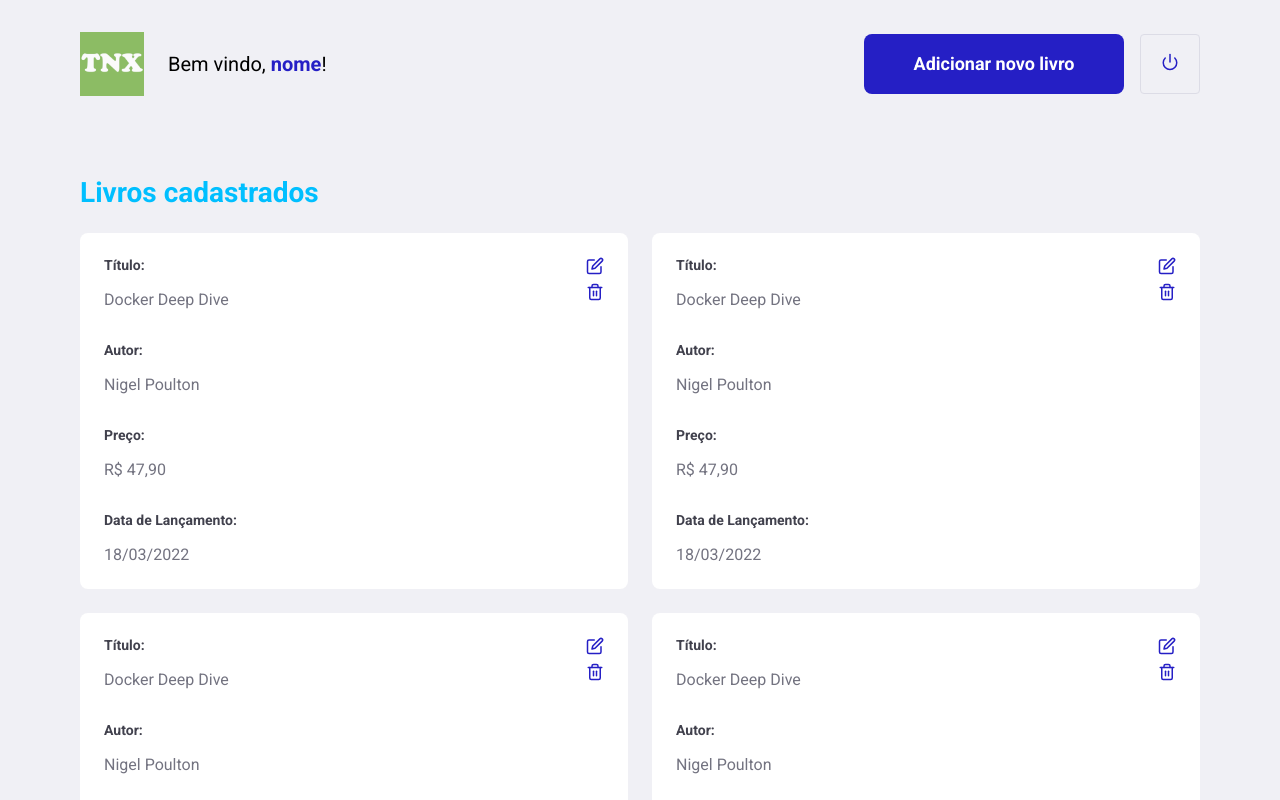
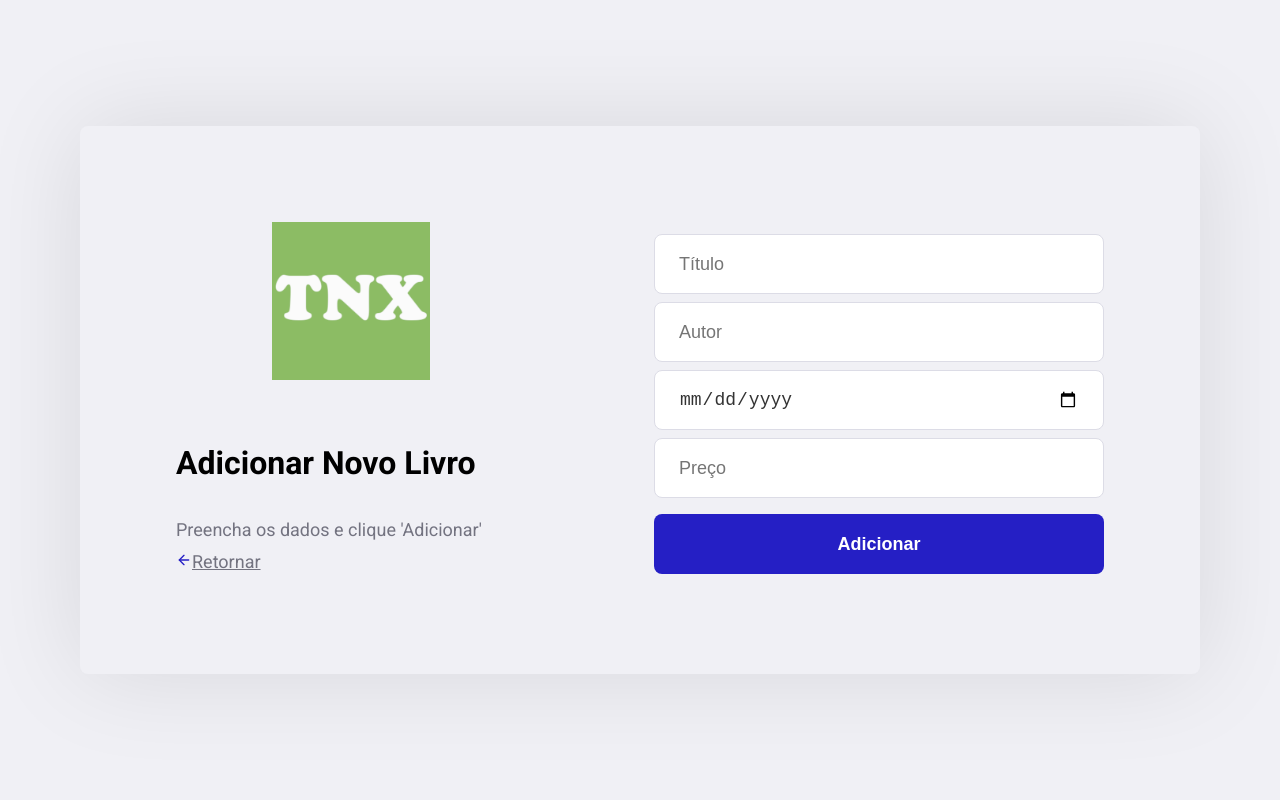
Before and after one commit to tarcnux/react-js-spring-boot-api, a React (Create React App) app in the folder client/: page /book/new in a window 1280 px wide. Shown: the top 800 px of the page. Built offline with nearby package versions, Linux system fonts and the light colour scheme.

Commit message:
Cria e estiliza o cadastro de livros

```diff
--- /dev/null
+++ b/client/src/pages/NewBook/index.js
@@ -0,0 +1,32 @@
+import React from "react";
+import { Link } from "react-router-dom";
+import { FiArrowLeft } from 'react-icons/fi';
+
+import './styles.css';
+import logoImage from '../../assets/logo.png';
+
+export default function NewBook() {
+    return (
+        <div className="new-book-container">
+            <div className="content">
+                <section className="form">
+                    <img src={logoImage} alt="TNX Logo" />
+                    <h1>Adicionar Novo Livro</h1>
+                    <p>Preencha os dados e clique 'Adicionar'</p>
+                    <Link className="back-link" to="/books">
+                        <FiArrowLeft size={16} color="251fc5" />
+                        <span>Retornar</span>
+                    </Link>
+                </section>
+                <form>
+                    <input type="text" placeholder="Título" />
+                    <input type="text" placeholder="Autor" />
+                    <input type="date" />
+                    <input type="text" placeholder="Preço" />
+
+                    <button type="submit" className="button">Adicionar</button>
+                </form>
+            </div>
+        </div>
+    );
+}
--- /dev/null
+++ b/client/src/pages/NewBook/styles.css
@@ -0,0 +1,67 @@
+.new-book-container {
+    width: 100%;
+    max-width: 1120px;
+    height: 100vh;
+    margin: 0 auto;
+
+    display: flex;
+    align-items: center;
+    justify-content: space-between;
+}
+
+.new-book-container .content {
+    width: 100%;
+    padding: 96px;
+    background: #F0F0F5;
+    box-shadow: 0 0 100px rgba(0, 0, 0, 0.1);
+    border-radius: 8px;
+
+    display: flex;
+    justify-content: space-between;
+    align-items: center;
+
+}
+
+.new-book-container .content section {
+    width: 100%;
+    max-width: 380px;
+}
+
+.new-book-container section.form{
+    width: 100%;
+    max-width: 350px;
+    margin-right: 30px;
+}
+
+.new-book-container section.form img {
+    width: 45%;
+    margin-left: auto;
+    margin-right: auto;
+    display: block;
+}
+
+.new-book-container .content section h1{
+    margin: 64px 0 32px;
+    font-size: 32px;
+}
+
+.new-book-container .content section p {
+    font-size: 18px;
+    color: #737380;
+    line-height: 32px;
+}
+
+.new-book-container .content section a { /*Link */
+    font-size: 18px;
+    color: #737380;
+    line-height: 32px;
+}
+
+.new-book-container .content form {
+    width: 100%;
+    max-width: 450px;
+}
+
+.new-book-container .content form input {
+    margin-top: 8px;
+}
--- a/client/src/pages/login/styles.css
+++ b/client/src/pages/login/styles.css
@@ -1,7 +1,3 @@
-h1 {
-    color: deepskyblue;
-}
-
 .login-container {
     width: 100%;
     max-width: 1120px;
@@ -10,11 +6,11 @@ h1 {
 
     display: flex;
     align-items: center;
-    justify-content: center;
+    justify-content: space-between;
 }
 
 .login-container section.form {
-    width: 100%;
+    width: 45%;
     max-width: 350px;
     margin-right: 30px;
 }
--- a/client/src/routes.js
+++ b/client/src/routes.js
@@ -2,7 +2,8 @@
 import React from "react";
 import { BrowserRouter, Switch, Route } from "react-router-dom";
 import Login from "./pages/Login";
-import Book from "./pages/Book";
+import Books from "./pages/Books";
+import NewBook from "./pages/NewBook";
 
 
 export default function Routes() {
@@ -10,7 +11,8 @@ export default function Routes() {
         <BrowserRouter>
             <Switch>
                 <Route path="/" exact component={Login} />
-                <Route path="/book" component={Book} />
+                <Route path="/books" component={Books} />
+                <Route path="/book/new" component={NewBook} />
             </Switch>
         </BrowserRouter>
     );
```
Also changed, not shown: client/src/pages/Books/index.js (renamed from client/src/pages/Book/index.js), client/src/pages/Books/styles.css (renamed from client/src/pages/Book/styles.css).
